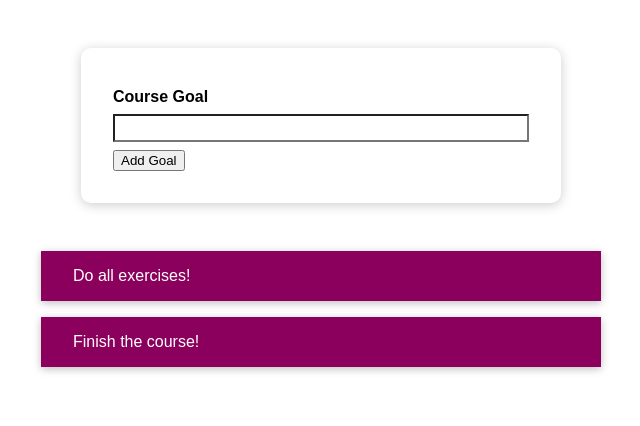
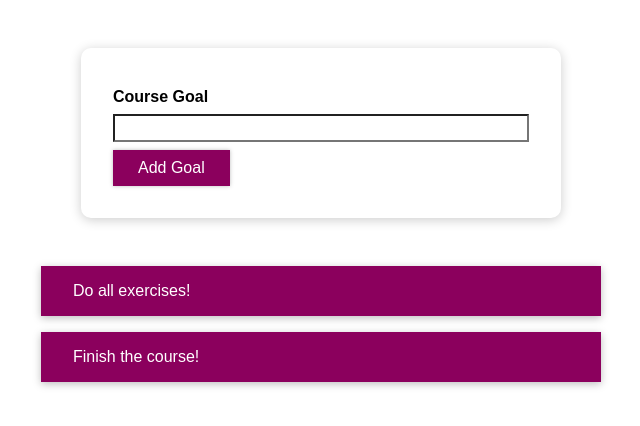
Before and after one commit to CTW100/react-project-2, a React (Create React App) app: page / in a window 1280 px wide. Shown: the top 426 px of the page, without its empty margins (319-959 px from the left). Built offline with nearby package versions, Linux system fonts and the light colour scheme.

Commit message:
79
Using CSS Modules

```diff
--- a/src/components/UI/Button/Button.js
+++ b/src/components/UI/Button/Button.js
@@ -1,39 +1,42 @@
-import styled from 'styled-components';
+import react from 'react';
 
-const Button = styled.button`
-  .button {
-    width: 100%;
-    font: inherit;
-    padding: 0.5rem 1.5rem;
-    border: 1px solid #8b005d;
-    color: white;
-    background: #8b005d;
-    box-shadow: 0 0 4px rgba(0, 0, 0, 0.26);
-    cursor: pointer;
-  }
+import styles from './Button.module.css';
+// import styled from 'styled-components';
 
-  @media (min-width: 768px) {
-    width: auto;
-  }
+// const Button = styled.button`
+//   .button {
+//     width: 100%;
+//     font: inherit;
+//     padding: 0.5rem 1.5rem;
+//     border: 1px solid #8b005d;
+//     color: white;
+//     background: #8b005d;
+//     box-shadow: 0 0 4px rgba(0, 0, 0, 0.26);
+//     cursor: pointer;
+//   }
 
-  &:focus {
-    outline: none;
-  }
+//   @media (min-width: 768px) {
+//     width: auto;
+//   }
 
-  &:hover,
-  &:active {
-    background: #ac0e77;
-    border-color: #ac0e77;
-    box-shadow: 0 0 8px rgba(0, 0, 0, 0.26);
-  }
-`;
+//   &:focus {
+//     outline: none;
+//   }
 
-// const Button = props => {
-//   return (
-//     <button type={props.type} className="button" onClick={props.onClick}>
-//       {props.children}
-//     </button>
-//   );
-// };
+//   &:hover,
+//   &:active {
+//     background: #ac0e77;
+//     border-color: #ac0e77;
+//     box-shadow: 0 0 8px rgba(0, 0, 0, 0.26);
+//   }
+// `;
+
+const Button = (props) => {
+  return (
+    <button type={props.type} className={styles.button} onClick={props.onClick}>
+      {props.children}
+    </button>
+  );
+};
 
 export default Button;
```
Also changed, not shown: src/components/UI/Button/Button.module.css (renamed from src/components/UI/Button/Button.css), 1 other file (tests, documents, lock files or other folders).
